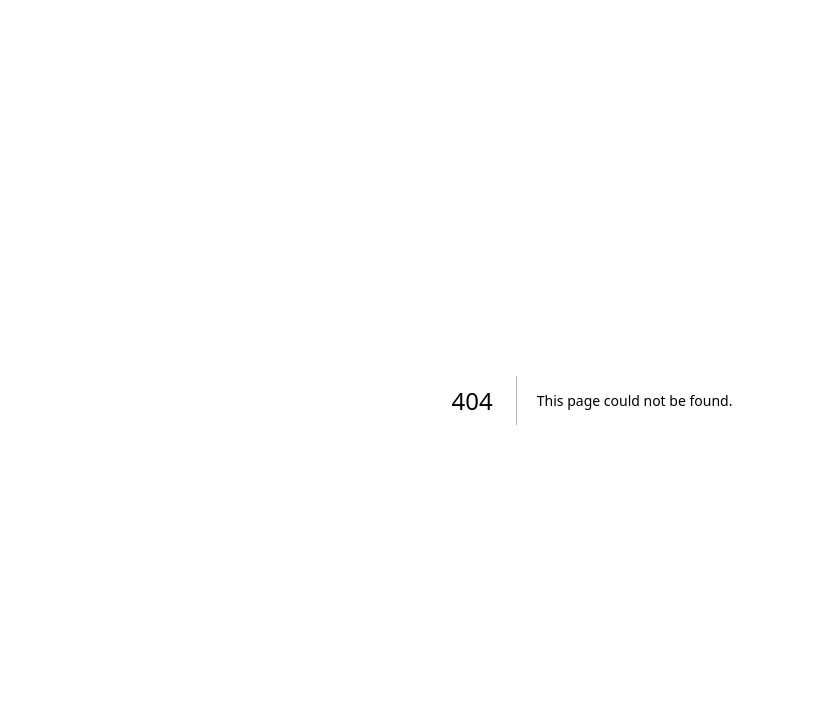
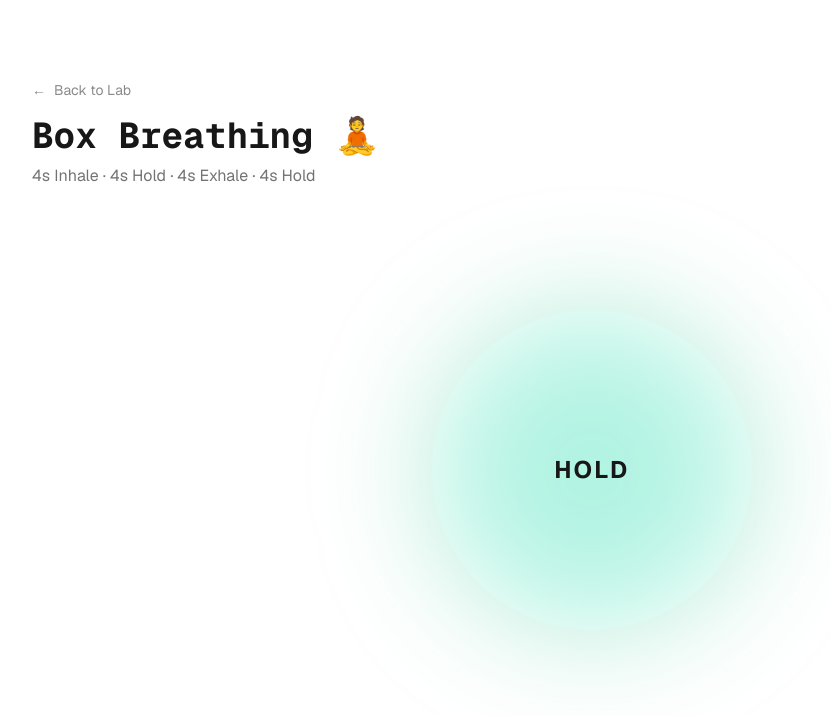
Before and after one commit to ThePaulAdams/AI-Playground, a Next.js app: page /experiments/breathe in a window 1280 px wide. Before the commit this address had no page. Shown: the top 716 px of the page, without its empty margins (48-879 px from the left). Built offline with nearby package versions, Linux system fonts and the light colour scheme.

Commit message:
feat: add box breathing experiment (auto-dev)

```diff
--- /dev/null
+++ b/src/app/experiments/breathe/page.tsx
@@ -0,0 +1,72 @@
+'use client';
+
+import Link from 'next/link';
+import { useEffect, useState } from 'react';
+
+export default function BreathePage() {
+  const [phase, setPhase] = useState('Inhale');
+
+  useEffect(() => {
+    const cycle = () => {
+      setPhase('Inhale');
+      setTimeout(() => setPhase('Hold'), 4000);
+      setTimeout(() => setPhase('Exhale'), 8000);
+      setTimeout(() => setPhase('Hold'), 12000);
+    };
+
+    cycle();
+    const interval = setInterval(cycle, 16000);
+    return () => clearInterval(interval);
+  }, []);
+
+  return (
+    <div className="min-h-screen p-8 pb-20 sm:p-20 font-[family-name:var(--font-geist-sans)] flex flex-col">
+      <header className="mb-8 z-10 relative">
+        <Link href="/experiments" className="text-sm opacity-50 hover:opacity-100 transition-opacity flex items-center gap-2 mb-4">
+          <span>←</span> Back to Lab
+        </Link>
+        <h1 className="text-4xl font-bold font-mono">Box Breathing 🧘</h1>
+        <p className="mt-2 opacity-60">4s Inhale · 4s Hold · 4s Exhale · 4s Hold</p>
+      </header>
+
+      <main className="flex-1 flex flex-col items-center justify-center relative">
+        {/* Animated Circle */}
+        <div className="relative flex items-center justify-center">
+            {/* Outer ring for reference */}
+            <div className="absolute w-64 h-64 rounded-full border-2 border-dashed border-white/10" />
+
+            {/* Moving circle */}
+            <div
+                className="w-32 h-32 bg-emerald-500/30 rounded-full blur-xl animate-breathe"
+                style={{
+                    animation: 'breathe 16s infinite ease-in-out'
+                }}
+            />
+            <div
+                className="absolute w-32 h-32 bg-emerald-400/50 rounded-full mix-blend-screen"
+                style={{
+                    animation: 'breathe 16s infinite ease-in-out'
+                }}
+            />
+
+            {/* Text center */}
+            <div className="absolute inset-0 flex items-center justify-center pointer-events-none">
+                <span className="text-2xl font-bold tracking-widest uppercase transition-all duration-500">
+                    {phase}
+                </span>
+            </div>
+        </div>
+
+        <style jsx>{`
+          @keyframes breathe {
+            0% { transform: scale(1); }      /* Start Inhale */
+            25% { transform: scale(2.5); }   /* End Inhale / Start Hold */
+            50% { transform: scale(2.5); }   /* End Hold / Start Exhale */
+            75% { transform: scale(1); }     /* End Exhale / Start Hold */
+            100% { transform: scale(1); }    /* End Hold / Loop */
+          }
+        `}</style>
+      </main>
+    </div>
+  );
+}
--- a/src/app/experiments/page.tsx
+++ b/src/app/experiments/page.tsx
@@ -39,6 +39,14 @@ export default function ExperimentsPage() {
             </div>
           </Link>
 
+          <Link href="/experiments/breathe" className="block group">
+            <div className="border border-black/10 dark:border-white/10 rounded-lg p-6 flex flex-col items-center justify-center min-h-[200px] text-center hover:bg-black/5 dark:hover:bg-white/5 transition-colors bg-white/5 dark:bg-white/[0.02]">
+              <span className="text-4xl mb-4 group-hover:scale-110 transition-transform">🧘</span>
+              <h3 className="text-lg font-bold">Box Breathing</h3>
+              <p className="text-sm opacity-60 mt-2">Guided relaxation visualization.</p>
+            </div>
+          </Link>
+
           <div className="border border-dashed border-black/10 dark:border-white/20 rounded-lg p-6 flex flex-col items-center justify-center min-h-[200px] text-center opacity-50 cursor-not-allowed">
             <span className="text-4xl mb-4">🚧</span>
             <h3 className="text-lg font-bold">More Coming Soon</h3>
```
